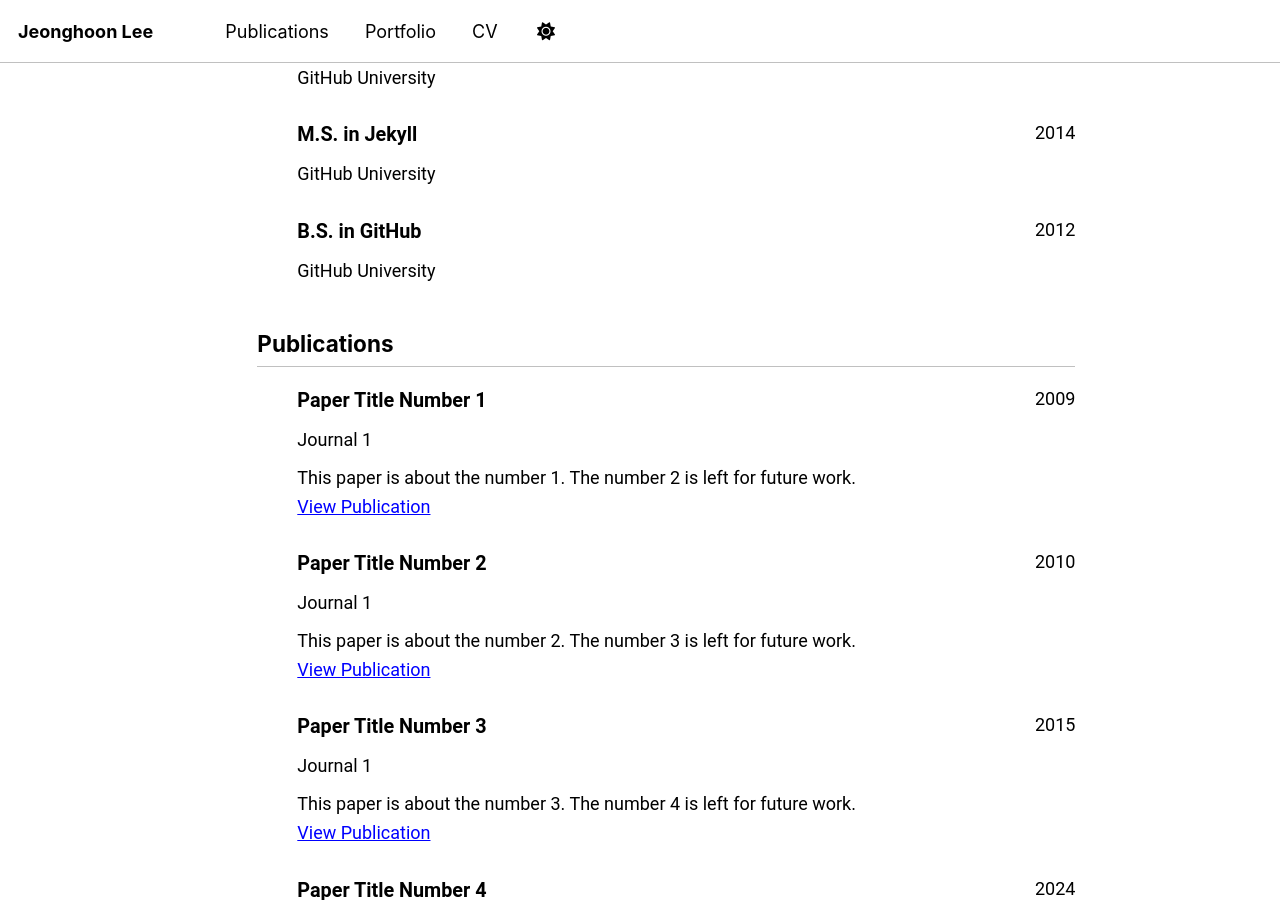
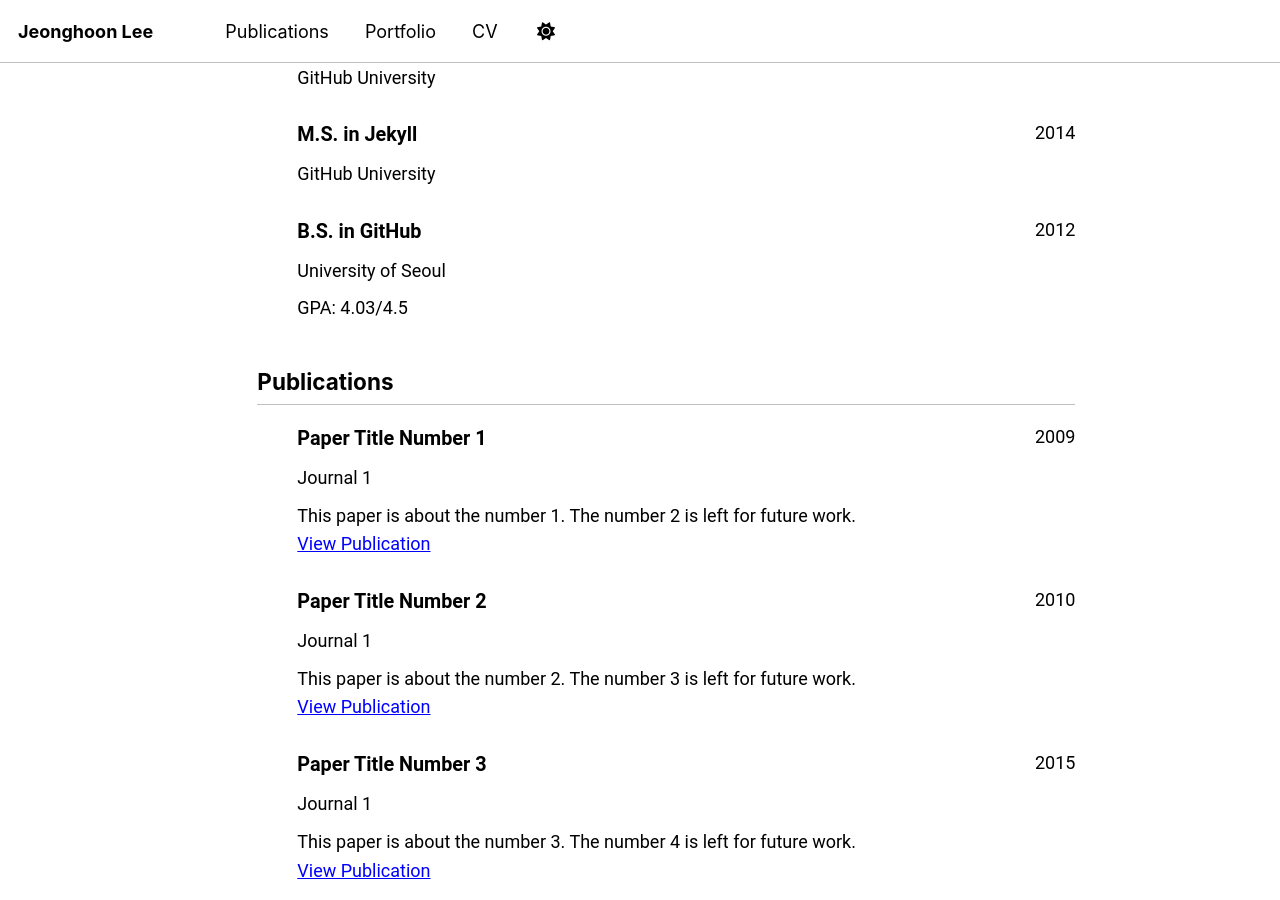
Before and after one commit to typehoon/typehoon.github.io, a Jekyll site: the page built from _pages/cv-json.md, in a window 1280 px wide and 900 px high, scrolled down 552 px. Built offline with Jekyll 4.4.1, drawn with Linux system fonts in a browser that asks for light colours; a script bundle is joined from its source files by our own code; library files that are not in the unit come from our copies.

Commit message:
Photo was changed

```diff
--- a/_data/authors.yml
+++ b/_data/authors.yml
@@ -3,9 +3,9 @@
 Name Name:
   name        : "Jeonghoon Lee"
   uri         : "https://name.com"
-  email       : "everstory625@uos.ac.kr"
+  email       : "typehoon@uos.ac.kr"
   bio         : "This is the first name."
-  avatar      : "profile19.png"
+  avatar      : "profile.jpg"
   twitter     : "name"
   google_plus : "Name"
 
--- a/_data/cv.json
+++ b/_data/cv.json
@@ -21,7 +21,7 @@
       {
         "network": "ORCID",
         "username": "",
-        "url": "https://orcid.org/yourorcidurl"
+        "url": "https://orcid.org/0009-0008-5119-2854"
       },
       {
         "network": "GitHub",
@@ -51,12 +51,12 @@
       "courses": []
     },
     {
-      "institution": "GitHub University",
+      "institution": "University of Seoul",
       "area": "B.S. in GitHub",
       "studyType": "",
       "startDate": "",
       "endDate": "2012",
-      "gpa": null,
+      "gpa": "4.03/4.5",
       "courses": []
     }
   ],
```
Also changed, not shown: images/profile.jpg (added), images/profile.png (deleted), images/profile19.png (deleted).
